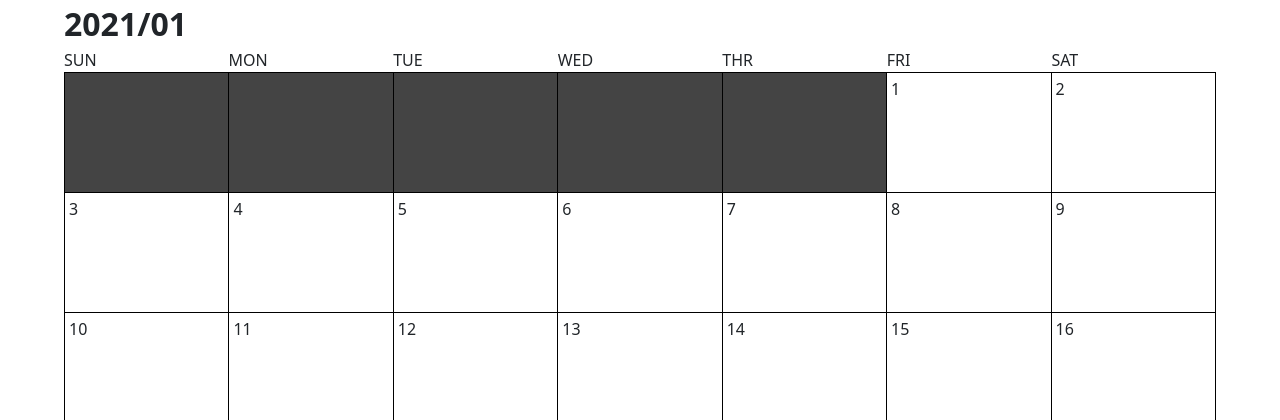
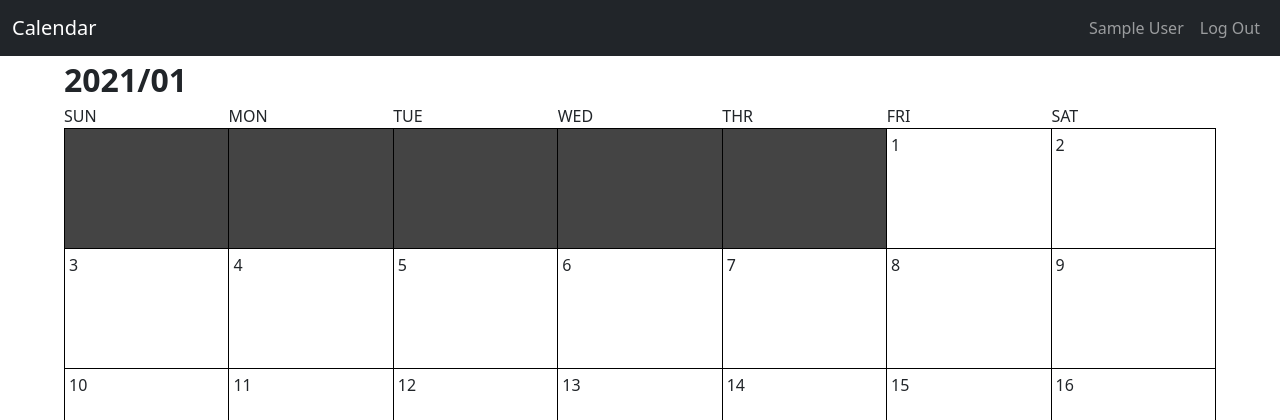
Before and after one commit to nttu-ysc/calendar_demo, a PHP site: page / in a window 1280 px wide. Shown: the top 420 px of the page. Run offline with PHP 8.4, Linux system fonts and the light colour scheme; the visitor is signed in with stand-in values (Sample User, id 1); data that the repository does not hold is empty; a stand-in replaces the project's code that opens the database connection.

Commit message:
+ navbar @index + user judgment

```diff
--- a/public_html/index.php
+++ b/public_html/index.php
@@ -1,6 +1,11 @@
 <?php include('header.php') ?>
 <?php include('data.php') ?>
 <?php include('template.php') ?>
+<?php include('navbar_user.php') ?>
+<?php session_start();
+if (!isset($_SESSION['user_logged_in'])) {
+    header('location:login.php');
+} ?>
 <div id="calendar" data-year="<?= date('Y') ?>" data-month="<?= date('m') ?>">
     <div id="header">
         <?= date('Y') ?>/<?= date('m') ?>
@@ -31,7 +36,7 @@
 <div id="info-panel" class="clearfix">
     <div class="close">X</div>
     <form>
-    <input type="hidden" name="id">
+        <input type="hidden" name="id">
         <div class="title">
             <label>event</label><br>
             <input type="text" name="title">
```
